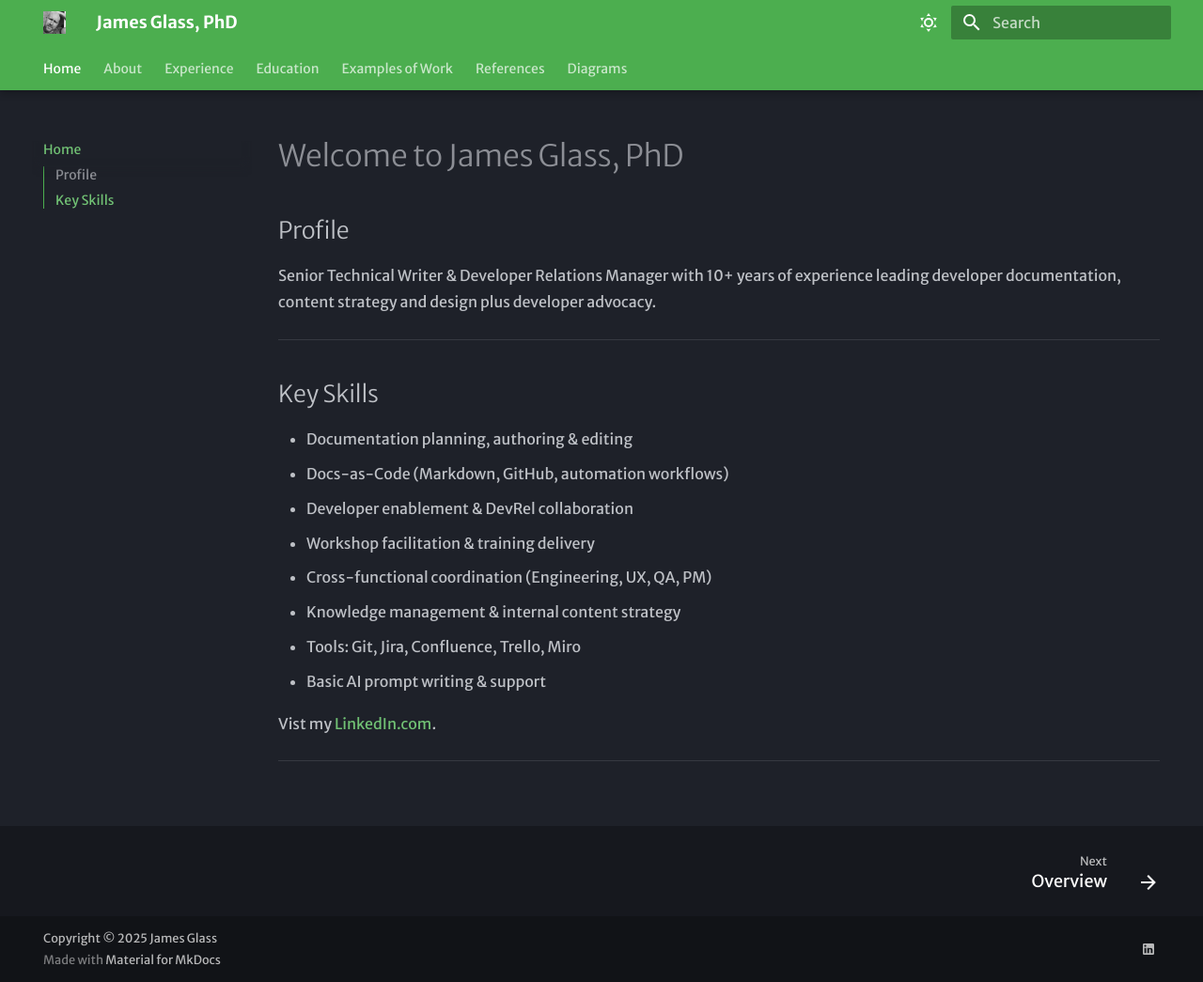
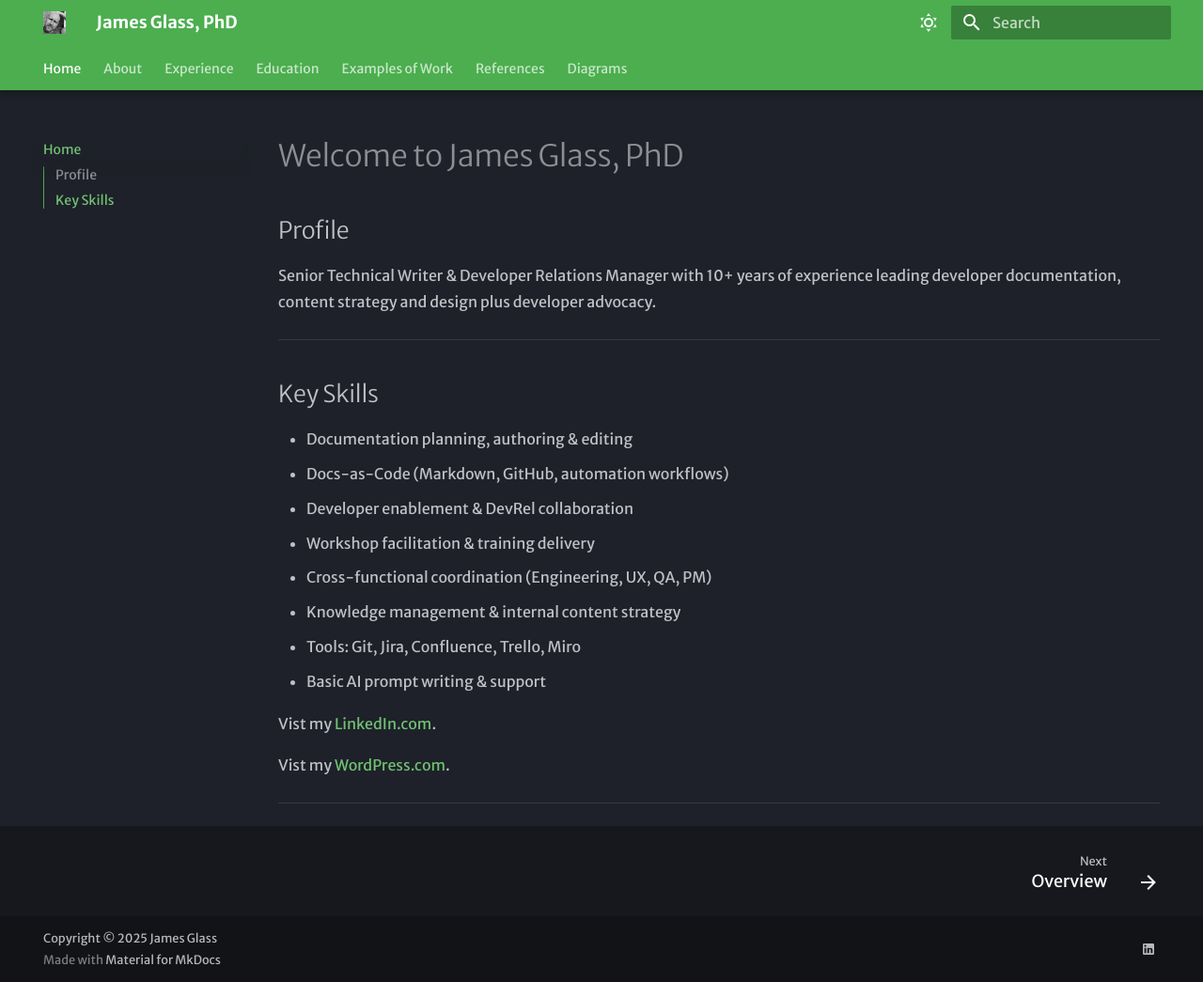
Before and after one commit to james-glass1999/MKDocs-James-Glass-PhD, an MkDocs documentation site: the page built from docs/index.md, in a window 1280 px wide and 1045 px high. Shown: the whole window at 94% size. Built offline with MkDocs 1.6.1 and Material for MkDocs 9.7.7, drawn with Linux system fonts in a browser that asks for light colours.

Commit message:
Add test link to homepage

```diff
--- a/docs/index.md
+++ b/docs/index.md
@@ -17,6 +17,6 @@ Senior Technical Writer & Developer Relations Manager with 10+ years of experien
 
 Vist my [LinkedIn.com](https://www.linkedin.com/in/james-glass-phd-206b7b3/).
 
-
+Vist my [WordPress.com](https://thewritingtimesblog.wordpress.com).
 
 ---
```
